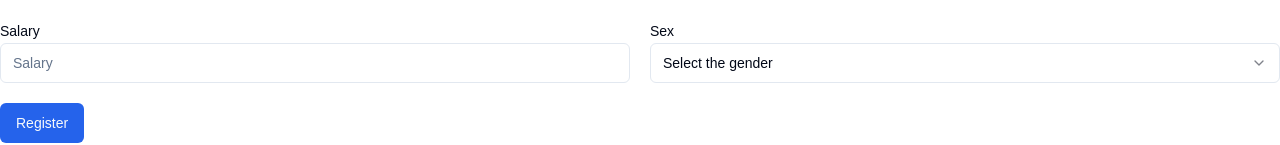
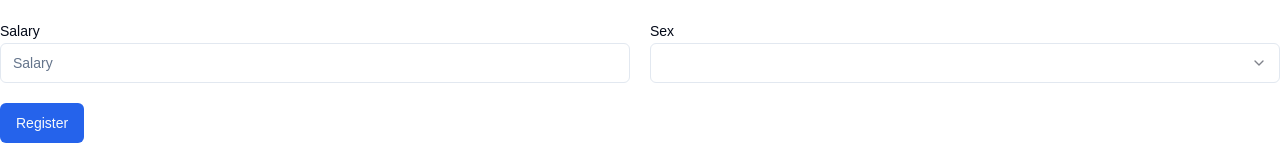
Before and after one commit to Racine14Creator/users-tracker-map, a Next.js app: page /add-user in a window 1280 px wide. Shown: the part 218-363 px from the top of the page. Built offline with nearby package versions, Linux system fonts and the light colour scheme.

Commit message:
Components

```diff
--- a/app/_components/Form.tsx
+++ b/app/_components/Form.tsx
@@ -18,10 +18,9 @@ import {
 // }
 
 interface Inputs {
-  id: string;
   fullname: string;
   email: string;
-  password: string;
+  // password: string;
   dob: string;
   sex: string;
   salary: number;
@@ -35,11 +34,13 @@ export default function Form() {
     formState: { errors },
   } = useForm<Inputs>();
 
-  const onSubmit: SubmitHandler<Inputs> = (data: Inputs) => console.log(data);
+  const onSubmit: SubmitHandler<Inputs> = (data: Inputs) => {
+    fetch(``, { method: "POST", body: JSON.stringify(data) });
+  };
 
   return (
     <>
-      <form onSubmit={handleSubmit(onSubmit)}>
+      <form onSubmit={handleSubmit(onSubmit)} method='post'>
         <div className='grid grid-cols-1 gap-5 md:grid-cols-4'>
           <div className='col-span-2'>
             <Label htmlFor='fullname'>Full name</Label>
@@ -90,17 +91,18 @@ export default function Form() {
             <Label htmlFor='sex'>Sex</Label>
             <Select
               defaultValue='select'
-              {...register("sex", { required: "Sex is required" })}
+              {...register("sex", { required: false })}
             >
               <SelectTrigger className='w-full'>
                 <SelectValue placeholder='Theme' />
               </SelectTrigger>
               <SelectContent>
-                <SelectItem value='select'>Select the gender</SelectItem>
+                <SelectItem value='Select'>Select the gender</SelectItem>
                 <SelectItem value='Male'>Male</SelectItem>
                 <SelectItem value='Female'>Female</SelectItem>
               </SelectContent>
             </Select>
+            {errors.sex && <p className='text-red-500'>{errors.sex.message}</p>}
           </div>
           <div className='col-span-1'>
             <Button type='submit'>Register</Button>
```
